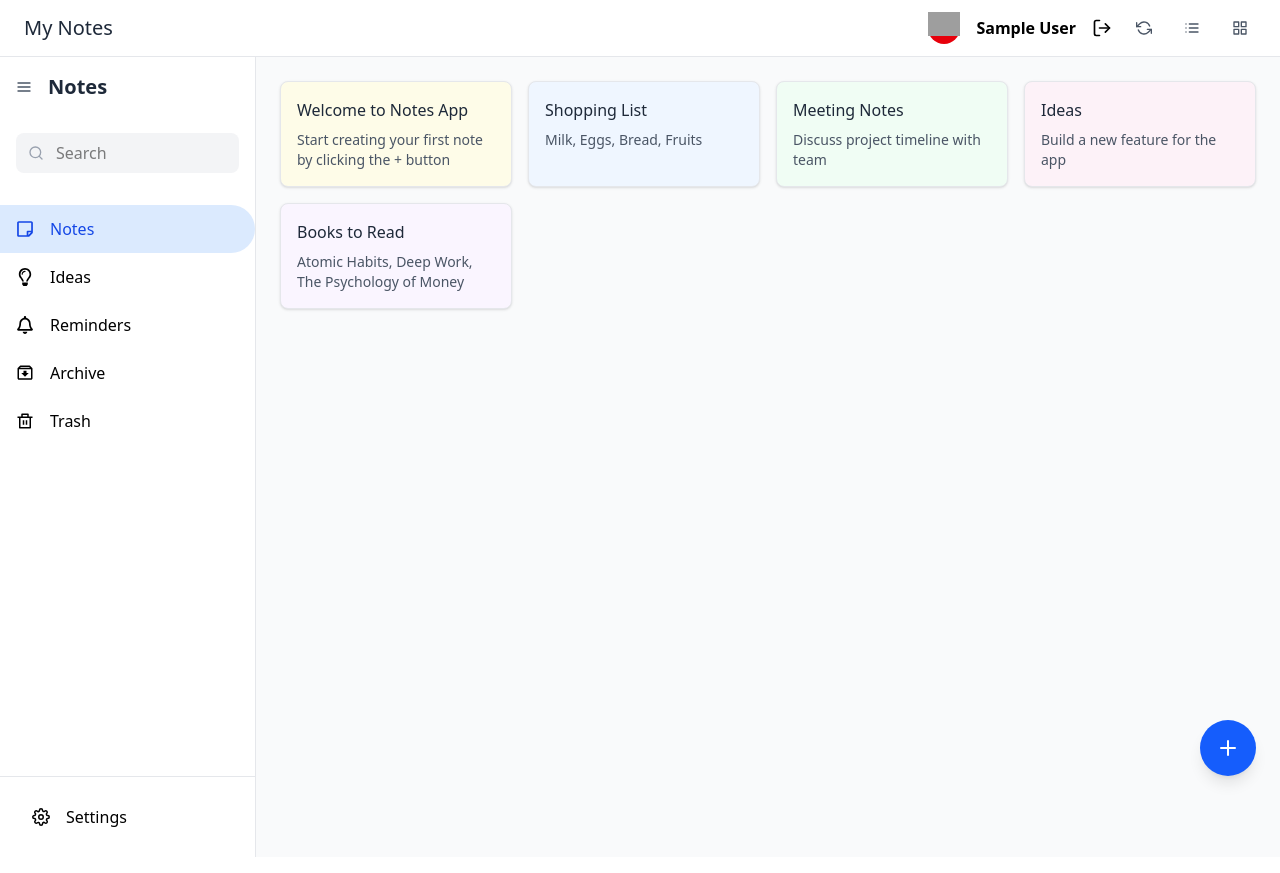
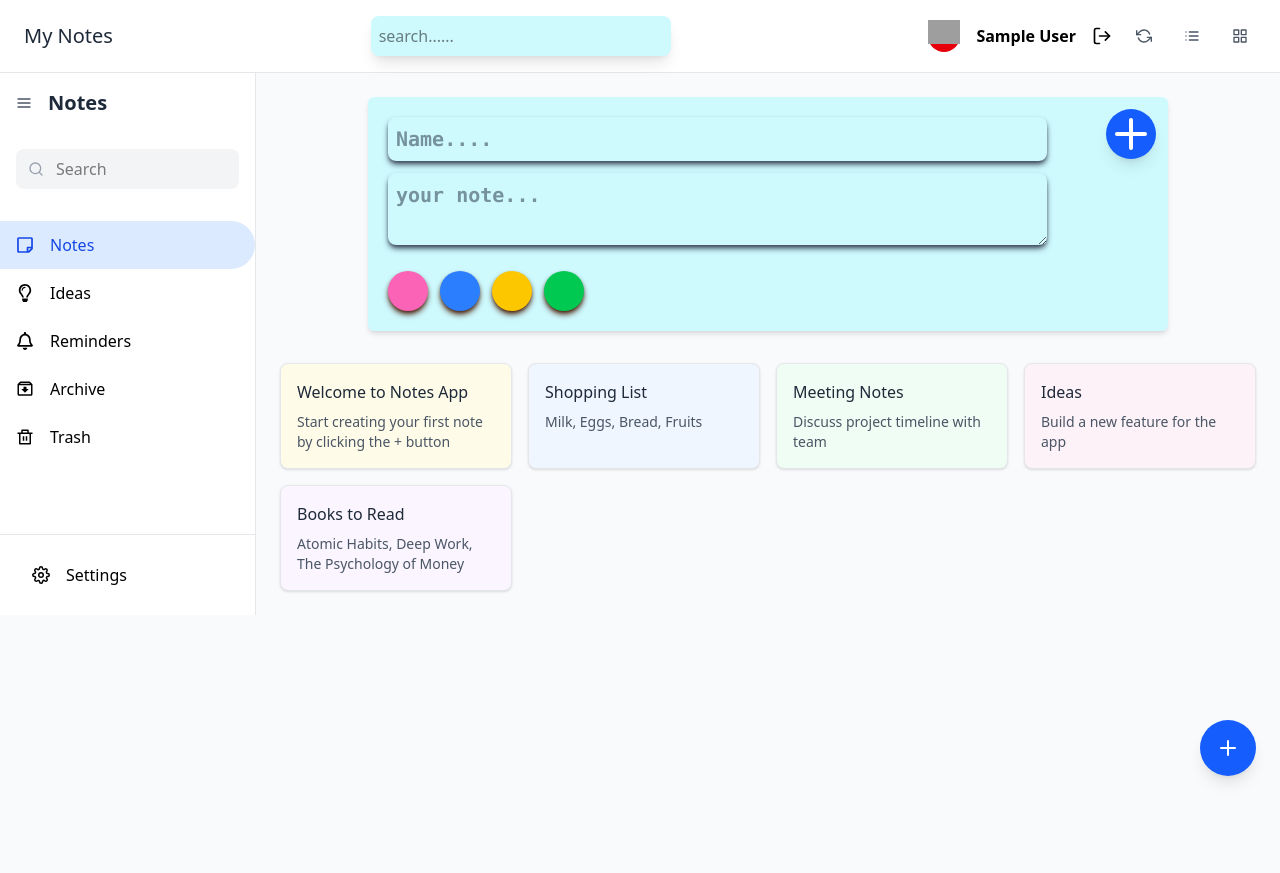
Before and after one commit to RobiMankhinStart/Fire_note, a React (Vite) app: page / in a window 1280 px wide. Built offline with nearby package versions, Linux system fonts and the light colour scheme; no server answers; the database is empty; sample sign-in values are in the browser's storage; grey boxes are pictures that could not be loaded.

Commit message:
connected with real time database of firebase

```diff
--- a/src/Layouts/LayoutOne.jsx
+++ b/src/Layouts/LayoutOne.jsx
@@ -6,6 +6,7 @@ import { useSelector } from "react-redux";
 const LayoutOne = () => {
   const userData = useSelector((state) => state.first.value);
   const navigate = useNavigate();
+  // console.log(userData);
   useEffect(() => {
     if (userData === null) {
       navigate("/login");
--- a/src/Pages/Home.jsx
+++ b/src/Pages/Home.jsx
@@ -8,6 +8,15 @@ import {
 import { FaRegStickyNote, FaRegLightbulb, FaRegBell } from "react-icons/fa";
 import { RiDeleteBinLine } from "react-icons/ri";
 import { BiArchiveIn } from "react-icons/bi";
+import { useEffect, useState } from "react";
+import {
+  getDatabase,
+  onValue,
+  push,
+  ref,
+  remove,
+  set,
+} from "firebase/database";
 
 const NoteCard = ({ title, content, color = "bg-white" }) => (
   <div
@@ -30,6 +39,11 @@ const SidebarItem = ({ icon, label, active = false }) => (
 );
 
 const Home = () => {
+  const db = getDatabase();
+  const [colours, setColours] = useState("bg-cyan-100");
+  const changeColor = (col) => {
+    setColours(col);
+  };
   const notes = [
     {
       id: 1,
@@ -63,8 +77,28 @@ const Home = () => {
     },
   ];
 
+  const handleCreate = () => {
+    set(push(ref(db, "users/")), {
+      username: "Robi",
+      roll: 1,
+    });
+  };
+
+  const handleRemove = () => {
+    remove(ref(db, "users/"));
+  };
+  useEffect(() => {
+    // const starCountRef = ref(db, "posts/");
+    onValue(ref(db, "users/"), (snapshot) => {
+      const data = snapshot.val();
+      // updateStarCount(postElement, data);
+      console.log(snapshot.val());
+    });
+  }, []);
   return (
-    <div className="flex h-screen bg-gray-50">
+    <section className=" h-screen bg-gray-50">
+      <div className="container">
+        <div className="homeDiv flex">
           {/* Sidebar */}
           <div className="w-64 bg-white border-r border-gray-200 flex flex-col">
             <div className="p-4 flex items-center">
@@ -99,7 +133,49 @@ const Home = () => {
           {/* Main Content */}
           <div className="flex-1 flex flex-col overflow-hidden">
             {/* Notes Grid */}
-        <main className="flex-1 overflow-y-auto p-6">
+            <main className="flex flex-col gap-8 overflow-y-auto p-6">
+              <div
+                className={`${colours}  shadow-md rounded-md p-3 w-[800px] mx-auto flex  justify-between gap-10`}
+              >
+                <div className="w-[87%] p-2">
+                  <input
+                    className="font-semibold outline-none text-gray-800 font-mono text-xl p-2 rounded-lg w-[100%] shadow-md shadow-gray-700"
+                    placeholder="Name...."
+                    type="text"
+                  />
+                  <textarea
+                    className="mt-3 font-semibold outline-none text-gray-800 font-mono text-xl p-2 rounded-lg w-[100%] shadow-md shadow-gray-700"
+                    placeholder="your note..."
+                    name="text"
+                    id="text"
+                  ></textarea>
+                  <div className="mt-5 flex items-center gap-3">
+                    <button
+                      onClick={() => changeColor("bg-pink-400")}
+                      className="shadow-md shadow-amber-950 size-10 bg-pink-400 rounded-full"
+                    ></button>
+                    <button
+                      onClick={() => changeColor("bg-blue-500")}
+                      className="shadow-md shadow-amber-950 size-10 bg-blue-500 rounded-full"
+                    ></button>
+                    <button
+                      onClick={() => changeColor("bg-yellow-400")}
+                      className="shadow-md shadow-amber-950 size-10 bg-yellow-400 rounded-full"
+                    ></button>
+                    <button
+                      onClick={() => changeColor("bg-green-500")}
+                      className="shadow-md shadow-amber-950 size-10 bg-green-500 rounded-full"
+                    ></button>
+                  </div>
+                </div>
+                <button
+                  onClick={handleRemove}
+                  className="cursor-pointer size-[50px] flex items-center justify-center text-white bg-blue-600 rounded-full shadow-lg hover:bg-blue-700 transition-colors"
+                >
+                  <FiPlus className="text-5xl" />
+                </button>
+              </div>
+
               <div className="grid grid-cols-1 sm:grid-cols-2 lg:grid-cols-3 xl:grid-cols-4 gap-4">
                 {notes.map((note) => (
                   <NoteCard
@@ -118,6 +194,8 @@ const Home = () => {
             <FiPlus className="text-2xl" />
           </button>
         </div>
+      </div>
+    </section>
   );
 };
 
--- a/src/Pages/Login.jsx
+++ b/src/Pages/Login.jsx
@@ -57,22 +57,22 @@ const Login = () => {
         console.log(user);
         dispatch(userinfo(user));
         localStorage.setItem("userinfo", JSON.stringify(user));
-        navigate("/");
+        // navigate("/");
 
-        // if (user.emailVerified == false) {
-        //   toast.warn("please verify your email", {
-        //     position: "top-right",
-        //     autoClose: 5000,
-        //     hideProgressBar: false,
-        //     closeOnClick: false,
-        //     pauseOnHover: true,
-        //     draggable: true,
-        //     theme: "light",
-        //     transition: Bounce,
-        //   });
-        // } else {
-        //   navigate("/");
-        // }
+        if (user.emailVerified == false) {
+          toast.warn("please verify your email", {
+            position: "top-right",
+            autoClose: 5000,
+            hideProgressBar: false,
+            closeOnClick: false,
+            pauseOnHover: true,
+            draggable: true,
+            theme: "light",
+            transition: Bounce,
+          });
+        } else {
+          navigate("/");
+        }
       })
       .catch((error) => {
         const errorCode = error.code;
@@ -92,14 +92,6 @@ const Login = () => {
         });
         // ..
       });
-    setFormData((prev) => ({
-      ...prev,
-      name: "",
-      email: "",
-      password: "",
-      confirmPassword: "",
-      errors: "",
-    }));
   };
 
   const togglePasswordVisibility = () => {
--- a/src/Pages/Registration.jsx
+++ b/src/Pages/Registration.jsx
@@ -8,10 +8,10 @@ import {
 } from "firebase/auth";
 import { Bounce, toast } from "react-toastify";
 import { BeatLoader, ClockLoader } from "react-spinners";
-import { Link } from "react-router";
+import { Link, useNavigate } from "react-router";
 const Registration = () => {
   const auth = getAuth();
-
+  const navigate = useNavigate();
   const [formData, setFormData] = useState({
     name: "",
     email: "",
@@ -90,6 +90,17 @@ const Registration = () => {
                 transition: Bounce,
               });
               setLoading(false);
+
+              // .............resetting form
+              setFormData((prev) => ({
+                ...prev,
+                name: "",
+                email: "",
+                password: "",
+                confirmPassword: "",
+                errors: "",
+              }));
+              navigate("/login");
             });
           })
           .catch((error) => {
@@ -130,14 +141,6 @@ const Registration = () => {
         }
         // ..
       });
-    setFormData((prev) => ({
-      ...prev,
-      name: "",
-      email: "",
-      password: "",
-      confirmPassword: "",
-      errors: "",
-    }));
   };
 
   const togglePasswordVisibility = () => {
--- a/src/components/Navbar.jsx
+++ b/src/components/Navbar.jsx
@@ -8,7 +8,7 @@ const Navbar = () => {
   const userData = useSelector((state) => state.first.value);
   const navigate = useNavigate();
   const dispatch = useDispatch();
-  console.log(userData);
+  // console.log(userData);
   const hadleLogout = () => {
     //   localStorage.setItem("userinfo", JSON.stringify(null));
     dispatch(userinfo(null));
@@ -16,8 +16,16 @@ const Navbar = () => {
     navigate("/login");
   };
   return (
-    <navbar className="bg-white border-b border-gray-200 py-3 px-6 flex items-center justify-between">
+    <navbar className="bg-white border-b border-gray-200 py-4 px-6 flex items-center justify-between">
       <h2 className="text-xl font-medium text-gray-800">My Notes</h2>
+      <div>
+        <input
+          type="text"
+          placeholder="search......"
+          className=" p-2 rounded-lg w-[300px] bg-cyan-100 shadow-lg
+        "
+        />
+      </div>
       <div className="flex items-center space-x-4">
         <div className="size-8 bg-red-600 rounded-full">
           <img
@@ -28,7 +36,7 @@ const Navbar = () => {
             alt="user"
           />
         </div>
-        <h3 className="font-semibold">{userData.displayName}</h3>
+        <h3 className="font-semibold">{userData?.displayName}</h3>
         <div onClick={hadleLogout}>
           <FiLogOut className="text-[20px] cursor-pointer" />
         </div>
```
Lines whose indentation alone changed are shown as unchanged.
